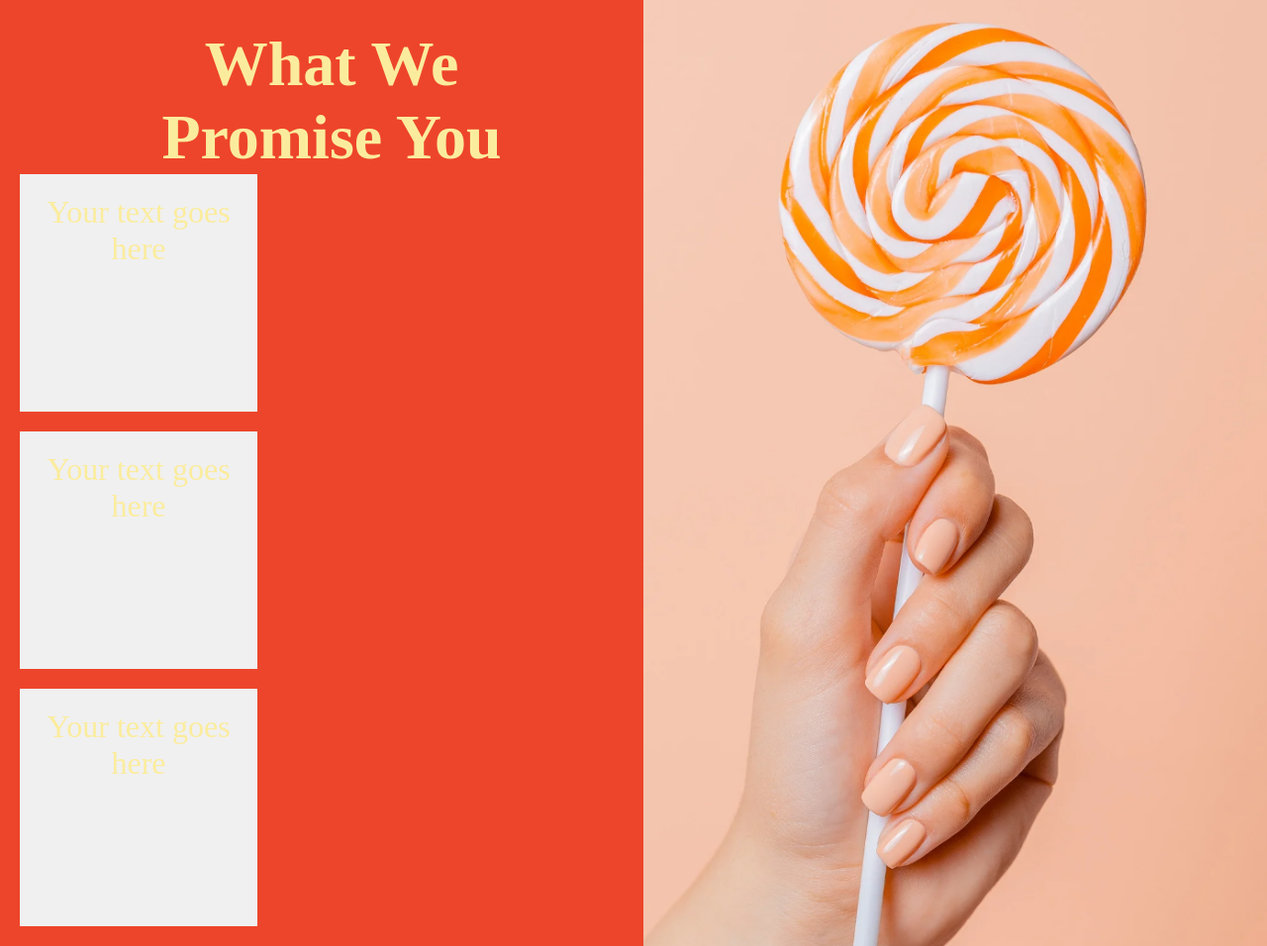
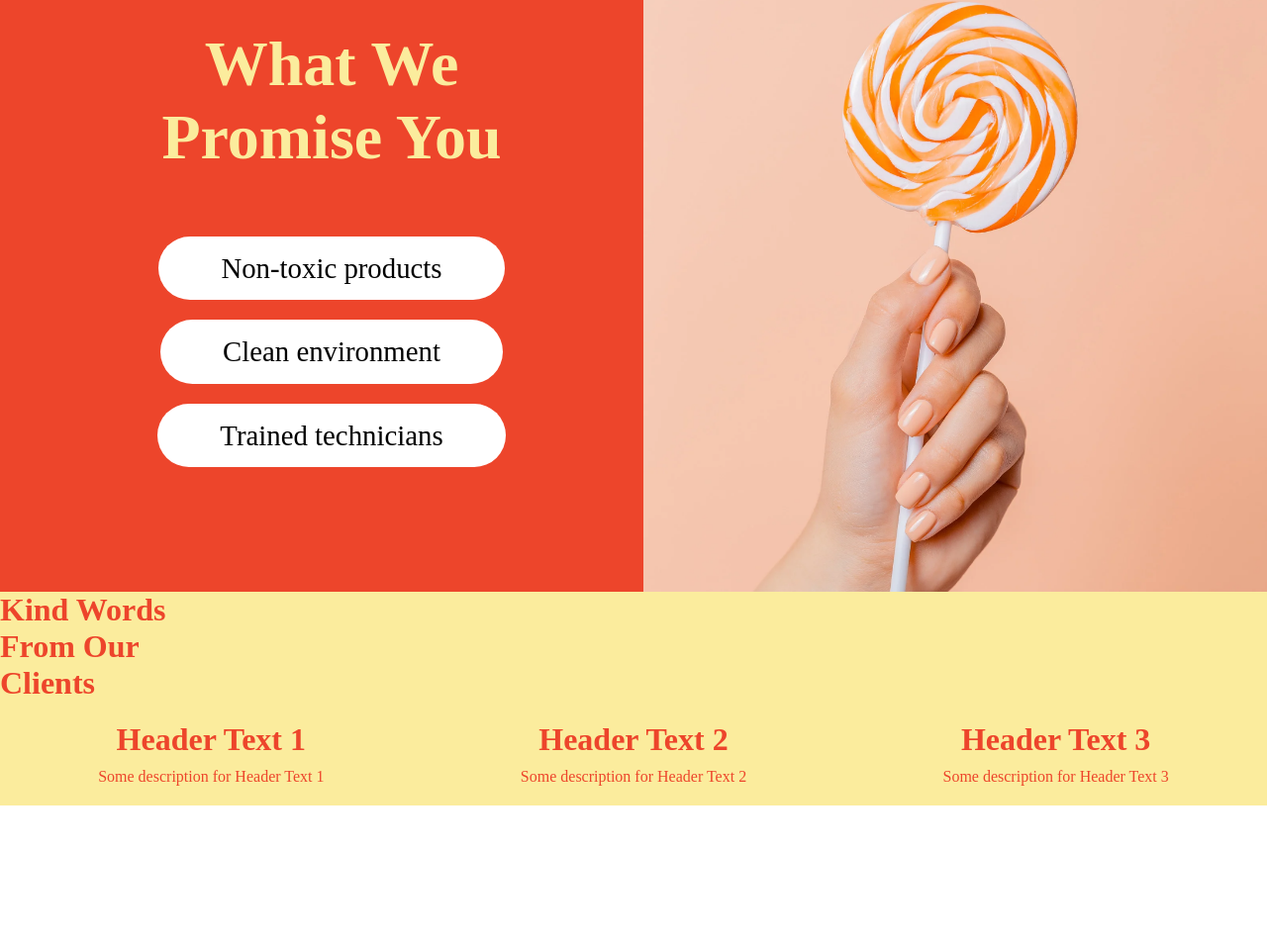
Before and after one commit to angelob120/Nail-Heven, a plain HTML site: page index.html in a window 1280 px wide. Shown: the part 2061-3017 px from the top of the page at 99% size. After the commit the page ends 2875 px from the top, so only its background shows below. Drawn offline with Linux system fonts and the light colour scheme.

Commit message:
section 4 update
updated and completed section 4

started working on section 5 not complete

```diff
--- a/index.html
+++ b/index.html
@@ -148,21 +148,15 @@
             <h1>What We</h1>
             <h1>Promise You</h1>
             <!-- Row container -->
-            <div class="sec-4-row">
-                <!-- First text background with white circle -->
-                <div class="sec-4-text-bg">
-                    <div class="sec-4-white-circle"></div>
-                    <p>Your text goes here</p>
+            <div class="sec-4-container-row">
+                <div class="sec-4-text-square-1">
+                  <p>Non-toxic products</p>
                 </div>
-                <!-- Second text background with white circle -->
-                <div class="sec-4-text-bg">
-                    <div class="sec-4-white-circle"></div>
-                    <p>Your text goes here</p>
+                <div class="sec-4-text-square-2">
+                  <p>Clean environment</p>
                 </div>
-                <!-- Third text background with white circle -->
-                <div class="sec-4-text-bg">
-                    <div class="sec-4-white-circle"></div>
-                    <p>Your text goes here</p>
+                <div class="sec-4-text-square-3">
+                  <p>Trained technicians</p>
                 </div>
             </div>
         </div>
@@ -175,6 +169,50 @@
     <!-- section 4 ends -->
 
 
+    <!-- section 5 starts -->
+
+    <!-- Section 5 starts -->
+
+<!-- section 5 starts -->
+
+
+    <div class="sec-5">
+        <div class="sec-5-header-text-postion">
+            <h1>Kind Words</h1>
+            <h1>From Our </h1>
+            <h1>Clients</h1>
+        </div>
+
+        <div class="sec-5-container">
+            <div class="sec-5-row">
+            <div class="sec-5-text">
+                <h1>Header Text 1</h1>
+                <p>Some description for Header Text 1</p>
+            </div>
+            <div class="sec-5-text">
+                <h1>Header Text 2</h1>
+                <p>Some description for Header Text 2</p>
+            </div>
+            <div class="sec-5-text">
+                <h1>Header Text 3</h1>
+                <p>Some description for Header Text 3</p>
+            </div>
+            </div>
+        </div>
+    </div>
+
+
+  <!-- section 5 ends -->
+
+
+<!-- Section 5 ends -->
+
+
+    </div>
+
+    <!-- section 5 ends -->
+
+
 
 </body>
 </html>
--- a/style.css
+++ b/style.css
@@ -249,7 +249,6 @@
     justify-content: center;
     align-items: center;
     text-align: center;
-    margin: 0 10px;
     object-fit: cover;
     margin: 0 10px;
     border-radius: 25px;
@@ -277,12 +276,12 @@
 
 
 
-
 /* Section 4 starts */
 
 /* Main container styling */
 .sec-4-container {
     display: flex;
+    flex-direction: row;
     width: 100%;
     height: auto;
     background-color: #ED452B; /* Pink background */
@@ -313,14 +312,78 @@
     object-fit: cover;
   }
 
-/* Text background styling */
-.sec-4-text-bg{
-    background-color: #f0f0f0;
-    padding: 20px;
-    margin-bottom: 20px;
-    text-align: center;
-    width: 200px; /* Adjust the width as needed */
-    height: 200px; /* Adjust the height as needed */
+  /* Section 4 Container */
+  .sec-4-container-row {
+    display: flex;
+    margin-top: 10%;
+    flex-direction: column; /* Updated to 'column' for stacking */
+    justify-content: space-between;
+    align-items: center;
+    width: 100%;
+    height: auto;
   }
 
+  /* Text Square Styling */
+  .sec-4-text-square-1, .sec-4-text-square-2, .sec-4-text-square-3 {
+    background-color: white;
+    padding: 2.5% 10%;
+    object-fit: cover;
+    margin: 0 10px;
+    border-radius: 50px;
+    display: flex;
+    justify-content: center;
+    align-items: center;
+    text-align: center;
+    margin-bottom: 20px;
+    color: black;
+    font-size: 0.9em;
+  }
+
+  /* Last square without bottom margin */
+  .sec-4-text-square-3 {
+    margin-bottom: 0;
+  }
+
+
+
   /* Section 4 ends */
+
+
+/* Section 5 starts */
+
+/* Container styling */
+.sec-5{
+    background-color: #FBEC9D;
+    color: #ED452B;
+}
+
+.sec-5-container {
+    width: 100%;
+    display: flex;
+    justify-content: center;
+    align-items: center;
+  }
+
+  /* Row container styling */
+  .sec-5-row {
+    display: flex;
+    width: 100%;
+    justify-content: space-around;
+    align-items: center;
+  }
+
+  /* Text container styling */
+  .sec-5-text {
+    display: flex;
+    flex-direction: column;
+    align-items: center;
+    text-align: center;
+    padding: 20px;
+  }
+
+  /* Header text styling */
+  .sec-5-text h1 {
+    margin-bottom: 10px;
+  }
+
+  /* Section 5 ends */
```
Lines whose indentation alone changed are shown as unchanged.
